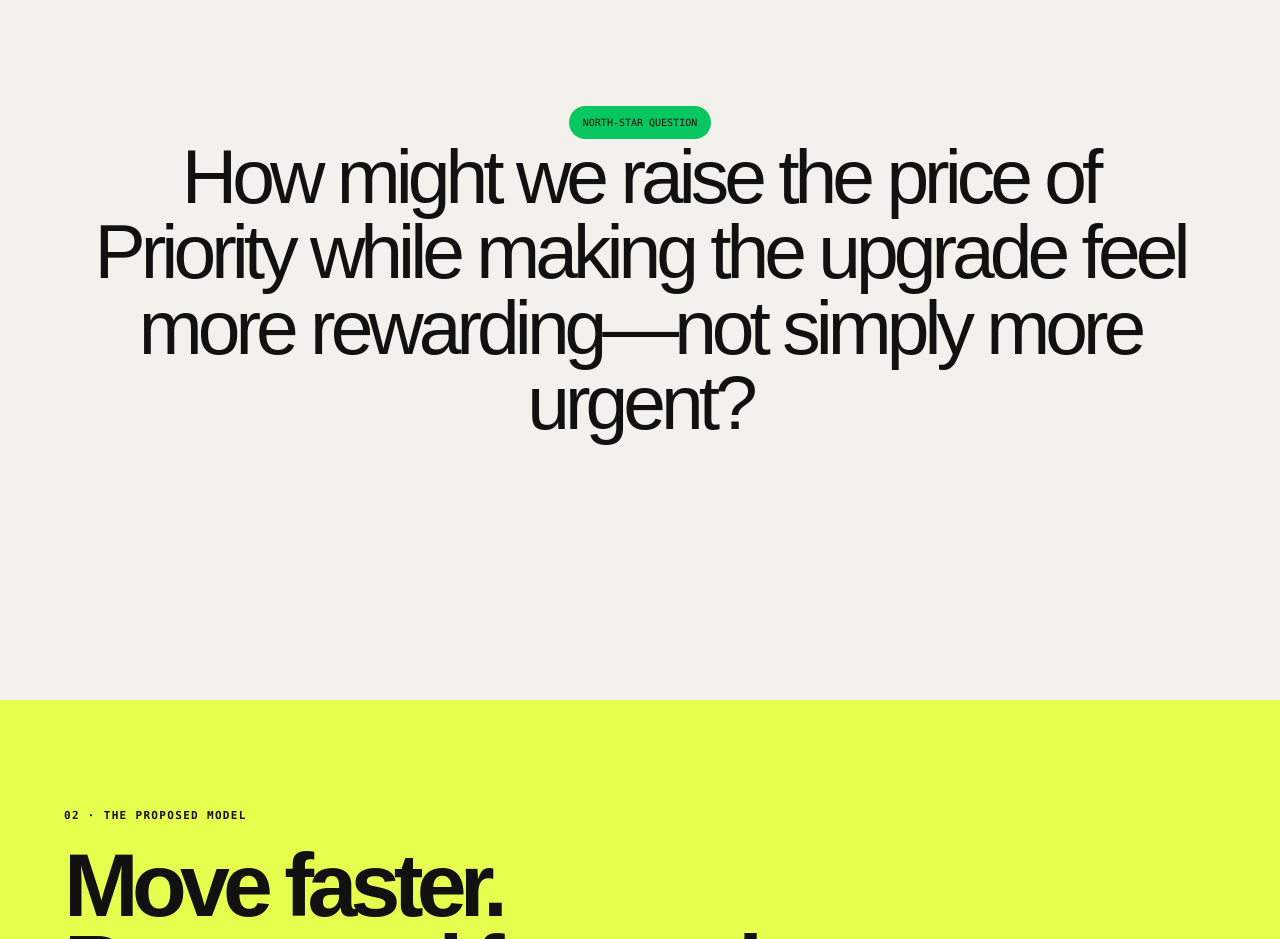
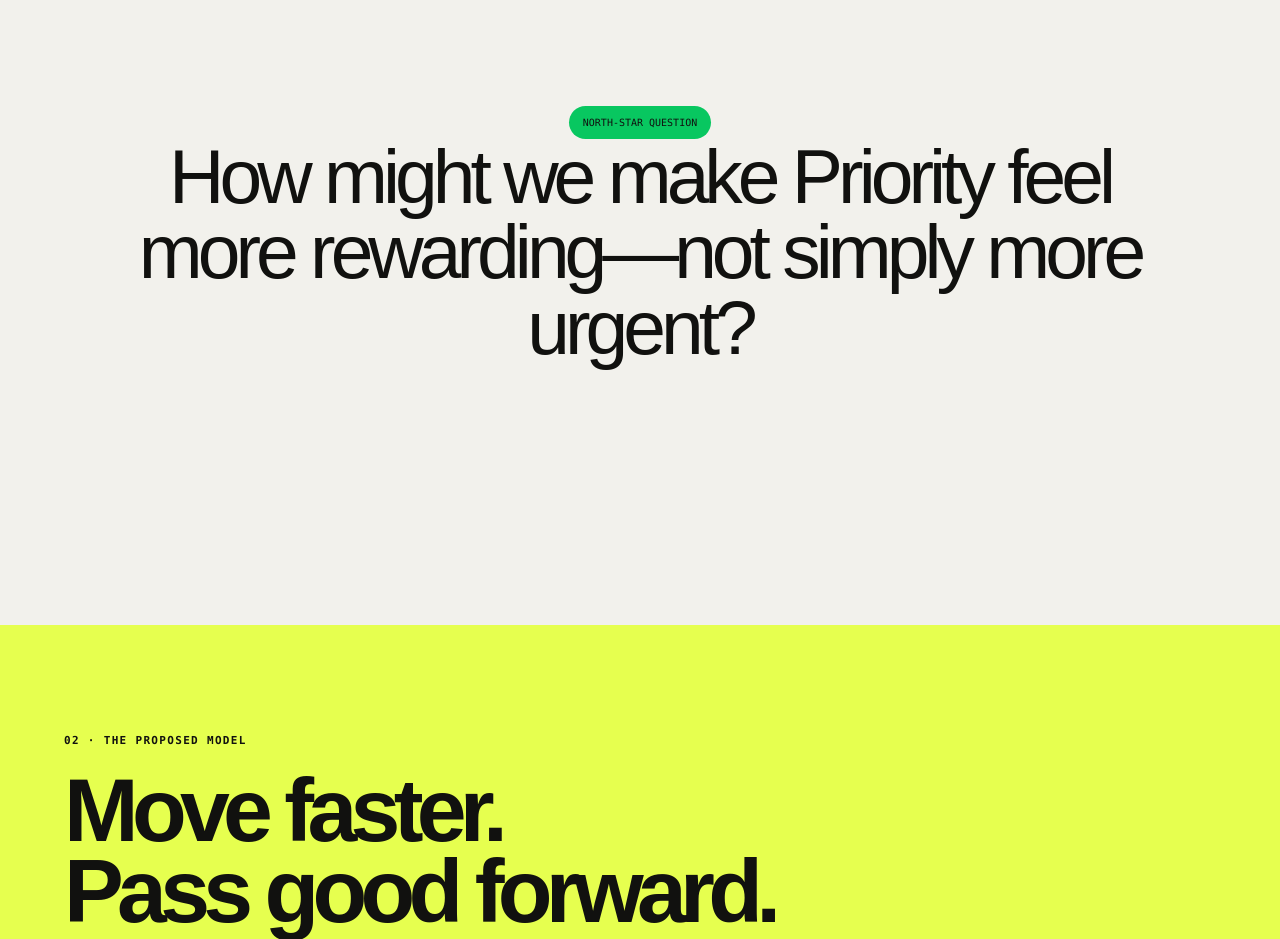
Before and after one commit to gridboxes/LMWN-Challenge, a Next.js app: page /work/priority-with-purpose in a window 1280 px wide. Shown: the part 1780-2719 px from the top of the page. Built offline with nearby package versions, Linux system fonts and the light colour scheme.

Commit message:
Refine Priority north-star question

```diff
--- a/app/page.tsx
+++ b/app/page.tsx
@@ -372,7 +372,7 @@ export function CaseStudy({ variant }: { variant: "locker" | "priority" }) {
           <article className="challenge-card orange"><span className="card-index">A</span><h3>Beyond speed</h3><p>Priority competes on arrival time alone. Raising its price needs an additional benefit that makes the higher premium feel worthwhile.</p><div className="scribble">functional + emotional value</div></article>
           <article className="challenge-card acid"><span className="card-index">B</span><h3>A positive payoff</h3><p>Users knowingly pay more for the fastest delivery, while part of that added premium supports something beyond the order.</p><div className="scribble">pay more → move faster → give back</div></article>
         </div>
-        <div className="north-star"><p>North-star question</p><blockquote>How might we raise the price of Priority while making the upgrade feel more rewarding—not simply more urgent?</blockquote></div>
+        <div className="north-star"><p>North-star question</p><blockquote>How might we make Priority feel more rewarding—not simply more urgent?</blockquote></div>
       </section>
       </>}
 
```
